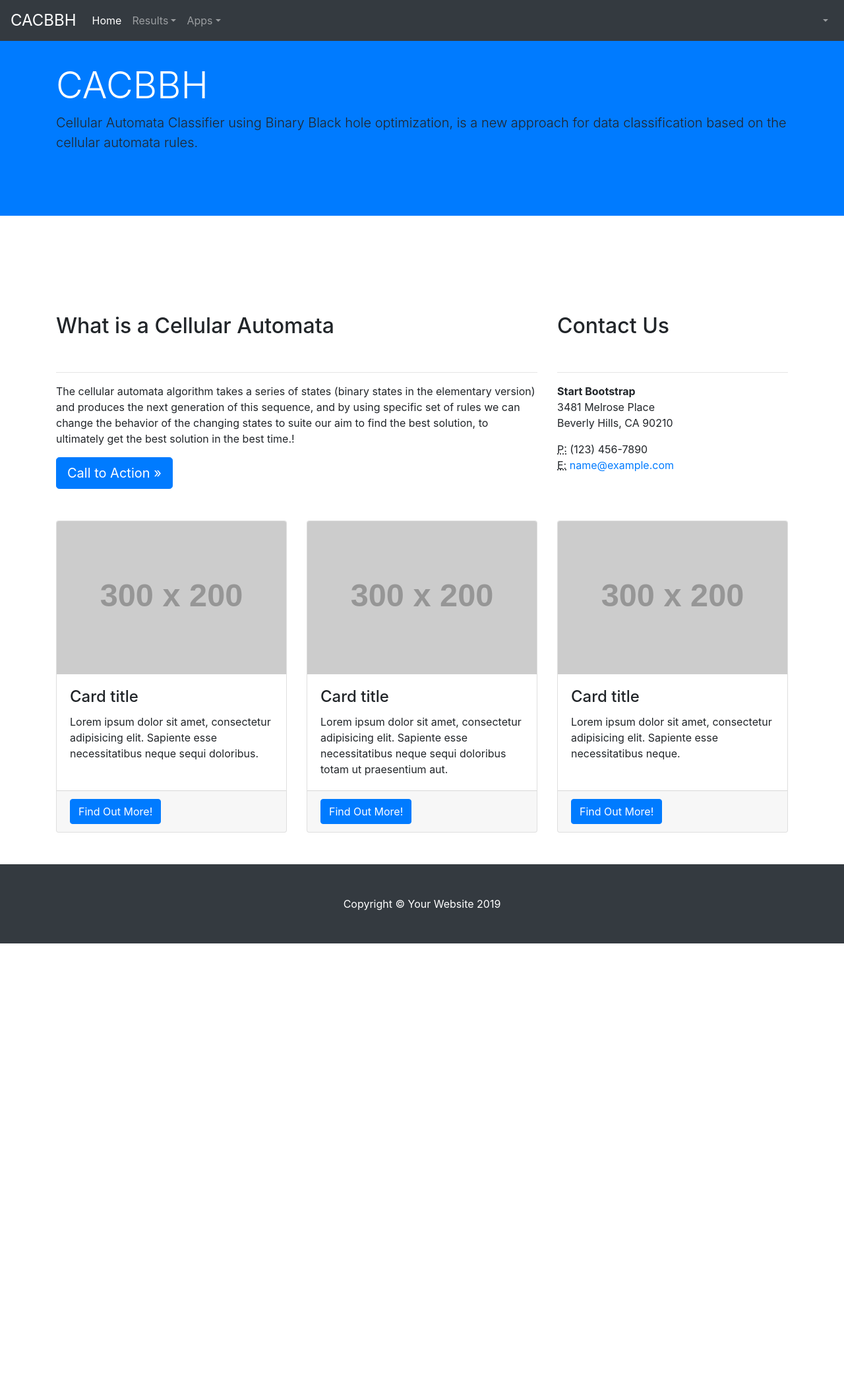
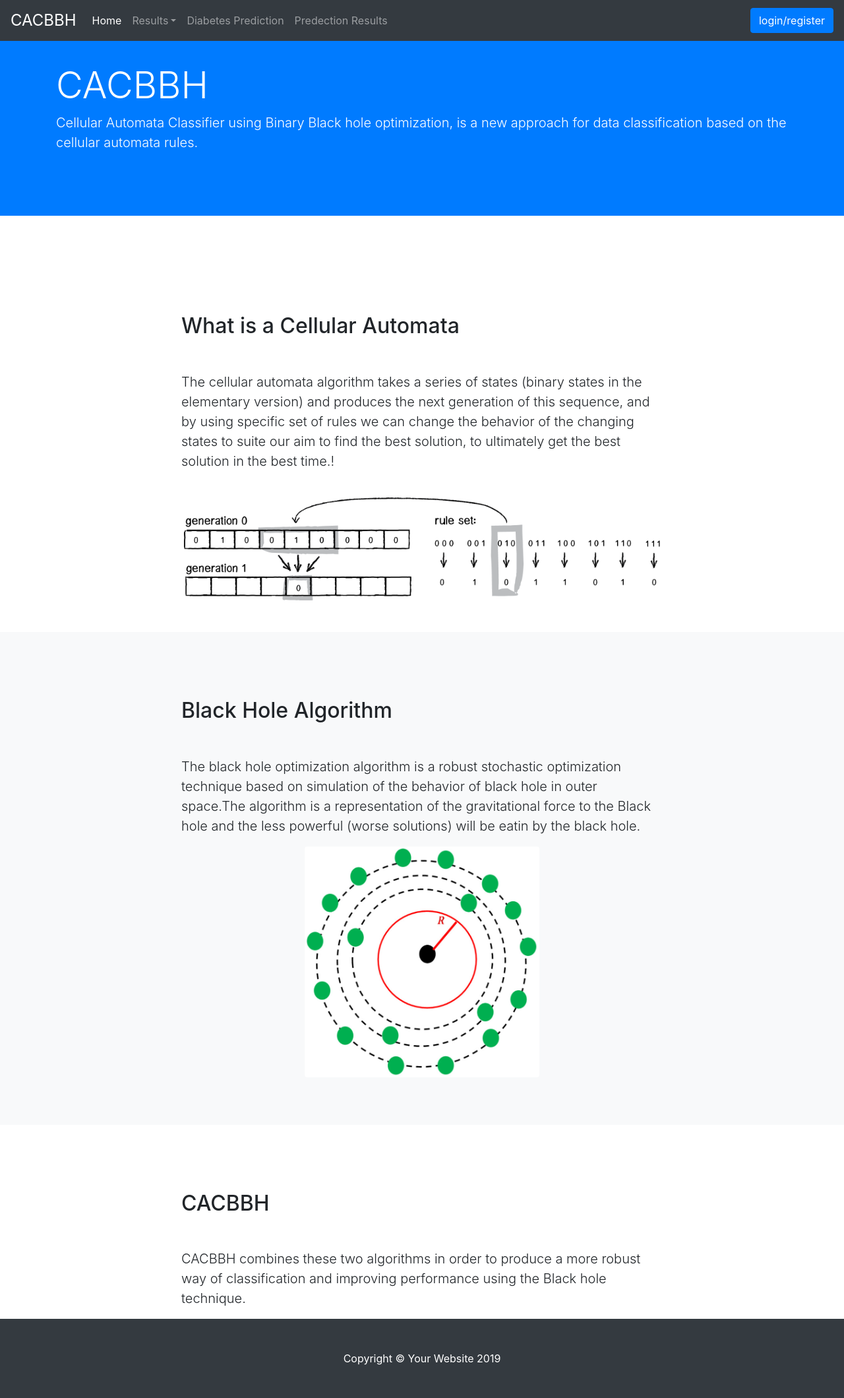
Before and after one commit to BaraaDarwish/CABBH, a Django app: page / in a window 1280 px wide. Shown: the whole page at 66% size. Before the commit the page ends 1430 px from the top, so only its background shows below. Run offline with Django 3.2, Linux system fonts and the light colour scheme; grey boxes labelled with a size stand in for pictures from a placeholder-image service; parts of the project's set-up code (start-up, migrations or seed data) failed here and were passed over; some libraries are stand-ins or nearby versions.

Commit message:
'design-finished'

```diff
--- a/CABBH/settings.py
+++ b/CABBH/settings.py
@@ -17,7 +17,7 @@ BASE_DIR = os.path.dirname(os.path.dirname(os.path.abspath(__file__)))
 PROJECT_ROOT = os.path.dirname(os.path.dirname(os.path.abspath(__file__)))
 template_DIR = os.path.join(BASE_DIR,"templates")
 STATIC_DIR =  os.path.join(BASE_DIR , "static")
-
+#STATIC_ROOT = os.path.join(PROJECT_ROOT, 'static')
 
 # Quick-start development settings - unsuitable for production
 # See https://docs.djangoproject.com/en/1.11/howto/deployment/checklist/
@@ -151,7 +151,7 @@ USE_TZ = True
 
 # Static files (CSS, JavaScript, Images)
 # https://docs.djangoproject.com/en/1.11/howto/static-files/
-STATIC_ROOT = os.path.join(PROJECT_ROOT, 'static')
+
 STATIC_URL = '/static/'
 STATICFILES_DIRS = [
     os.path.join(BASE_DIR, 'static/')  # add STATIC_ROOT to DIRS
--- a/CAC/forms.py
+++ b/CAC/forms.py
@@ -9,21 +9,21 @@ class DiabetesPredictionForm(forms.ModelForm):
         error_css_class = 'error'
         exclude = ('result','user')
         widgets = {
-            'Pregnancies': forms.TextInput(attrs={'class': 'form-control','style':input_style, 'placeholder':'between 0-63 ...' }),
-            'Glucose': forms.TextInput(attrs={'class':'form-control','style':input_style,'placeholder':'between 0-511...'}),
-            'BloodPressure': forms.TextInput(attrs={'class': 'form-control','style':input_style,'placeholder':'between 0-255 ...'}),
-            'SkinThickness': forms.TextInput(attrs={'class': 'form-control','style':input_style,'placeholder':'between 0-255...'}),
-            'Insulin': forms.TextInput(attrs={'class': 'form-control','style':input_style,'placeholder':'between 0-1023 ...'}),
-            'BMI': forms.TextInput(attrs={'class': 'form-control','style':input_style,'placeholder':'between 0-99.9 ...'}),
-            'DiabetesPedigreeFunction': forms.TextInput(attrs={'class': 'form-control','style':input_style ,'placeholder':'between 0 - 2.047 ...'}),
-            'Age': forms.TextInput(attrs={'class': 'form-control','style':input_style,'placeholder':'Age in years'}),
+            'Pregnancies': forms.TextInput(attrs={'class': 'form-control', 'type':"number" ,'style':input_style, 'placeholder':'between 0-63 ...' }),
+            'Glucose': forms.TextInput(attrs={'class':'form-control','type':"number" ,'style':input_style,'placeholder':'between 0-511...'}),
+            'BloodPressure': forms.TextInput(attrs={'class': 'form-control','type':"number" ,'style':input_style,'placeholder':'between 0-255 ...'}),
+            'SkinThickness': forms.TextInput(attrs={'class': 'form-control','type':"number" ,'style':input_style,'placeholder':'between 0-255...'}),
+            'Insulin': forms.TextInput(attrs={'class': 'form-control','type':"number" ,'style':input_style,'placeholder':'between 0-1023 ...'}),
+            'BMI': forms.TextInput(attrs={'class': 'form-control','type':"number" ,'style':input_style,'placeholder':'between 0-99.9 ...'}),
+            'DiabetesPedigreeFunction': forms.TextInput(attrs={'class': 'form-control','type':"number" ,'style':input_style ,'placeholder':'between 0 - 2.047 ...'}),
+            'Age': forms.TextInput(attrs={'class': 'form-control','type':"number" ,'style':input_style,'placeholder':'Age in years'}),
             'name': forms.TextInput(attrs={'class': 'form-control','style':input_style,'placeholder':'prediction name'}),
 
         }
     def clean_Pregnancies(self):
             Pregnancies = self.cleaned_data.get("Pregnancies")
             if Pregnancies > 63 or Pregnancies <0:
-                raise forms.ValidationError("out of bounds")
+                raise forms.ValidationError("Pregnancies out of bounds")
             else:
                 return Pregnancies
     def clean_Glucose(self):
--- a/CAC/views.py
+++ b/CAC/views.py
@@ -1,5 +1,5 @@
 from django.shortcuts import render
-from django.http import HttpResponse
+from django.http import HttpResponseRedirect , HttpResponse
 from .forms import DiabetesPredictionForm
 from CAC import CAClassifier
 from CAC import data_converter
@@ -17,6 +17,8 @@ from rest_framework import generics,authentication,permissions
 def index(request):
     return render(request , 'CAC/index.html' )
 
+
+@login_required
 def diabetes_prediction(request):
     if(request.method == "POST"):
         diabetes_form = DiabetesPredictionForm(data = request.POST)
@@ -41,13 +43,14 @@ def diabetes_prediction(request):
                         diabetes.result = 'Diseased'
                         diabetes.user = request.user
                         diabetes.save()
+                        return HttpResponseRedirect(reverse('CAC:diabetes_results'))
 
                 else:
                     diabetes = diabetes_form.save(commit=False)
                     diabetes.result = 'Healthy'
                     diabetes.user = request.user
                     diabetes.save()
-
+                    return HttpResponseRedirect(reverse('CAC:diabetes_results'))
 
 
 
--- a/FS/BBH3.py
+++ b/FS/BBH3.py
@@ -175,9 +175,7 @@ def BBHA(stars_num, iterations_number, rand):
     binary = mask_converter(list_of_stars[bh_index].selection , list_of_stars[bh_index].criteria)
     mask = np.array(binary)
     X_masked = X.values[:, mask]
-    cols = X.columns[mask]
     new_ds = pd.DataFrame(np.c_[X_masked, y])
-    new_ds.columns = cols + "result"
     return  feature_count(list_of_stars[bh_index]) , accuracy_random_forest(list_of_stars[bh_index].selection , list_of_stars[bh_index].criteria),new_ds.to_csv()
 
 def old_fitness(x, y ):
--- a/templates/CAC/base.html
+++ b/templates/CAC/base.html
@@ -14,11 +14,12 @@
 
     <!-- Bootstrap core CSS -->
     <link href="//maxcdn.bootstrapcdn.com/bootstrap/4.0.0/css/bootstrap.min.css" rel="stylesheet" id="bootstrap-css">
-    <link href="//cdn.datatables.net/1.10.19/css/jquery.dataTables.min.css" rel="stylesheet" id="bootstrap-css">
     <script src="//maxcdn.bootstrapcdn.com/bootstrap/4.0.0/js/bootstrap.min.js"></script>
-    <script src="//cdn.datatables.net/1.10.19/js/jquery.dataTables.min.js"></script>
     <script src="//cdnjs.cloudflare.com/ajax/libs/jquery/3.2.1/jquery.min.js"></script>
     <link rel="stylesheet" href="{%static 'css/style.css' %}"/>
+    <link rel="stylesheet" type="text/css" href="https://cdn.datatables.net/1.10.19/css/jquery.dataTables.css">
+
+
 
 
 
@@ -50,47 +51,42 @@
 
           </div>
         </li>
-        <li class="nav-item dropdown">
-            <a class="nav-link dropdown-toggle" href="#" id="dropdown01" data-toggle="dropdown" aria-haspopup="true" aria-expanded="false">Apps</a>
-            <div class="dropdown-menu" aria-labelledby="dropdown01">
-              <a class="dropdown-item" href="{% url 'CAC:diabetes_prediction' %}">Diabetes Prediction</a>
-              <a class="dropdown-item" href="{% url 'FS:upload_csv' %}">Predection Results</a>
+        <li class="nav-item ">
+            <a class="nav-link" href="{% url 'CAC:diabetes_prediction' %}">Diabetes Prediction
+              <span class="sr-only">(current)</span>
+            </a>
+          </li>
+          <li class="nav-item ">
+              <a class="nav-link" href="{% url 'FS:upload_csv' %}">Predection Results
+                <span class="sr-only">(current)</span>
+              </a>
+            </li>
 
-            </div>
-          </li>
 
 
 
 
       </ul>
 
-      <ul class="navbar-nav ml-auto nav-flex-icons">
-        <li class="nav-item">
-          <a class="nav-link waves-effect waves-light">
-              <span class="glyphicon glyphicon-user" aria-hidden="true"></span>
-          </a>
-        </li>
+      <ul class="navbar-nav ml-auto ">
+          {% if user.is_authenticated %}
 
-        <li class="nav-item dropdown">
-          <a class="nav-link dropdown-toggle" id="navbarDropdownMenuLink-333" data-toggle="dropdown"
-            aria-haspopup="true" aria-expanded="false">
-            <i class="fas fa-user" style="color:black"></i>
-          </a>
-          {% if user.is_authenticated %}
-          <div class="dropdown-menu dropdown-menu-right dropdown-default"
-            aria-labelledby="navbarDropdownMenuLink-333">
-            <a class="dropdown-item" href="{% url 'logout' %}">Logout</a>
+          <li class="nav-item active">
+              <a type="button" class="btn btn-primary" href="{% url 'logout' %}">Logout</a>
 
-          </div>
-            {% else %}
-          <div class="dropdown-menu dropdown-menu-right dropdown-default"
-            aria-labelledby="navbarDropdownMenuLink-333">
-            <a class="dropdown-item" href="{% url 'FS:user_login' %}">Login</a>
-            <a class="dropdown-item" href="{% url 'FS:register' %}">Register</a>
 
-          </div>
+            </li>
+          {% else %}
+          <li class="nav-item active">
+              <a type="button" class="btn btn-primary" href="{% url 'FS:user_login' %}">login/register</a>
+
+
+          </li>
           {% endif %}
-        </li>
+
+
+
+
       </ul>
     </div>
   </nav>
@@ -106,19 +102,13 @@
 
 
 
-     <!-- Footer -->
-  <footer class="py-5 bg-dark" style="width: 100%;">
-      <div class="container">
-        <p class="m-0 text-center text-white">Copyright &copy; Your Website 2019</p>
-      </div>
-      <!-- /.container -->
-    </footer>
 
 
     <!-- Bootstrap core JavaScript -->
     <script src="https://code.jquery.com/jquery-3.3.1.slim.min.js" integrity="sha384-q8i/X+965DzO0rT7abK41JStQIAqVgRVzpbzo5smXKp4YfRvH+8abtTE1Pi6jizo" crossorigin="anonymous"></script>
     <script src="https://cdnjs.cloudflare.com/ajax/libs/popper.js/1.14.7/umd/popper.min.js" integrity="sha384-UO2eT0CpHqdSJQ6hJty5KVphtPhzWj9WO1clHTMGa3JDZwrnQq4sF86dIHNDz0W1" crossorigin="anonymous"></script>
     <script src="https://stackpath.bootstrapcdn.com/bootstrap/4.3.1/js/bootstrap.min.js" integrity="sha384-JjSmVgyd0p3pXB1rRibZUAYoIIy6OrQ6VrjIEaFf/nJGzIxFDsf4x0xIM+B07jRM" crossorigin="anonymous"></script>
+    <script type="text/javascript" charset="utf8" src="https://cdn.datatables.net/1.10.19/js/jquery.dataTables.js"></script>
   </body>
 </body>
 
--- a/templates/CAC/index.html
+++ b/templates/CAC/index.html
@@ -7,84 +7,63 @@
       <div class="row h-100 align-items-center">
         <div class="col-lg-12">
           <h1 class="display-4 text-white mt-5 mb-2">CACBBH</h1>
-          <p class="lead mb-5 text-white-50">Cellular Automata Classifier using Binary Black hole optimization, is a new approach for data classification based on the cellular automata rules.</p>
+          <p class="lead mb-5 text-white">Cellular Automata Classifier using Binary Black hole optimization, is a new approach for data classification based on the cellular automata rules.</p>
+
         </div>
       </div>
     </div>
   </header>
 
-  <!-- Page Content -->
+
+    <section id="about">
         <div class="container">
-
           <div class="row">
-      <div class="col-md-8 mb-5">
+            <div class="col-lg-8 mx-auto">
                 <h2>What is a Cellular Automata</h2>
-        <hr>
-        <p>The cellular automata algorithm takes a series of states (binary states in the elementary version) and produces the next generation of this sequence, and by using specific set of rules we can change the behavior of the changing states to suite our aim to find the best solution, to ultimately get the best solution in the best time.!</p>
-        <a class="btn btn-primary btn-lg" href="#">Call to Action &raquo;</a>
-      </div>
-      <div class="col-md-4 mb-5">
-        <h2>Contact Us</h2>
-        <hr>
-        <address>
-          <strong>Start Bootstrap</strong>
-          <br>3481 Melrose Place
-          <br>Beverly Hills, CA 90210
-          <br>
-        </address>
-        <address>
-          <abbr title="Phone">P:</abbr>
-          (123) 456-7890
-          <br>
-          <abbr title="Email">E:</abbr>
-          <a href="mailto:#">name@example.com</a>
-        </address>
-      </div>
-    </div>
-    <!-- /.row -->
-
-    <div class="row">
-      <div class="col-md-4 mb-5">
-        <div class="card h-100">
-          <img class="card-img-top" src="http://placehold.it/300x200" alt="">
-          <div class="card-body">
-            <h4 class="card-title">Card title</h4>
-            <p class="card-text">Lorem ipsum dolor sit amet, consectetur adipisicing elit. Sapiente esse necessitatibus neque sequi doloribus.</p>
-          </div>
-          <div class="card-footer">
-            <a href="#" class="btn btn-primary">Find Out More!</a>
+              <p class="lead">The cellular automata algorithm takes a series of states (binary states in the elementary version) and produces the next generation of this sequence, and by using specific set of rules we can change the behavior of the changing states to suite our aim to find the best solution, to ultimately get the best solution in the best time.!</p>
+                <br/>
+                <img src="{%static 'images/ca.png' %}" class="img-fluid" alt="cellular automata">
+                <br/>
+                <br/>
+                <br/>
             </div>
           </div>
         </div>
-      <div class="col-md-4 mb-5">
-        <div class="card h-100">
-          <img class="card-img-top" src="http://placehold.it/300x200" alt="">
-          <div class="card-body">
-            <h4 class="card-title">Card title</h4>
-            <p class="card-text">Lorem ipsum dolor sit amet, consectetur adipisicing elit. Sapiente esse necessitatibus neque sequi doloribus totam ut praesentium aut.</p>
-          </div>
-          <div class="card-footer">
-            <a href="#" class="btn btn-primary">Find Out More!</a>
+      </section>
+
+      <section id="services" class="bg-light">
+        <div class="container">
+          <div class="row">
+            <div class="col-lg-8 mx-auto">
+              <h2>Black Hole Algorithm</h2>
+              <p class="lead">The black hole optimization algorithm is a robust stochastic optimization technique based on simulation of the behavior of black hole in outer space.The algorithm is a representation of the gravitational force to the Black hole and the less powerful (worse solutions) will be eatin by the black hole.</p>
+              <img src="{%static 'images/bh.png' %}" height="350px" class="rounded mx-auto d-block" alt="balck hole schema">
+              <br/>
+              <br/>
+              <br/>
             </div>
           </div>
         </div>
-      <div class="col-md-4 mb-5">
-        <div class="card h-100">
-          <img class="card-img-top" src="http://placehold.it/300x200" alt="">
-          <div class="card-body">
-            <h4 class="card-title">Card title</h4>
-            <p class="card-text">Lorem ipsum dolor sit amet, consectetur adipisicing elit. Sapiente esse necessitatibus neque.</p>
-          </div>
-          <div class="card-footer">
-            <a href="#" class="btn btn-primary">Find Out More!</a>
+      </section>
+
+      <section >
+        <div class="container">
+          <div class="row">
+            <div class="col-lg-8 mx-auto">
+              <h2>CACBBH</h2>
+              <p class="lead">CACBBH combines these two algorithms in order to produce a more robust way of classification and improving performance using the Black hole technique.</p>
             </div>
           </div>
         </div>
-    </div>
-    <!-- /.row -->
+      </section>
 
+   <!-- Footer -->
+   <footer class="py-5 bg-dark " style="width: 100%;  ">
+      <div class="container">
+        <p class="m-0 text-center text-white">Copyright &copy; Your Website 2019</p>
       </div>
       <!-- /.container -->
+    </footer>
 
 
 {% endblock %}
```
Also changed, not shown: FS/forms.py (+6 -5 lines), FS/views.py (+15 -9 lines), templates/CAC/diabetes_prediction.html (+21 -9 lines), templates/CAC/diabetes_result_list.html (+5 -15 lines), templates/FS/fs_list.html (+6 -6 lines), templates/FS/login.html (+9 -2 lines), templates/FS/register.html (+22 -12 lines), templates/FS/upload_csv.html (+20 -16 lines), db.sqlite3, static/images/bh.png (added), static/images/ca.png (added). Lines whose indentation alone changed are shown as unchanged.
